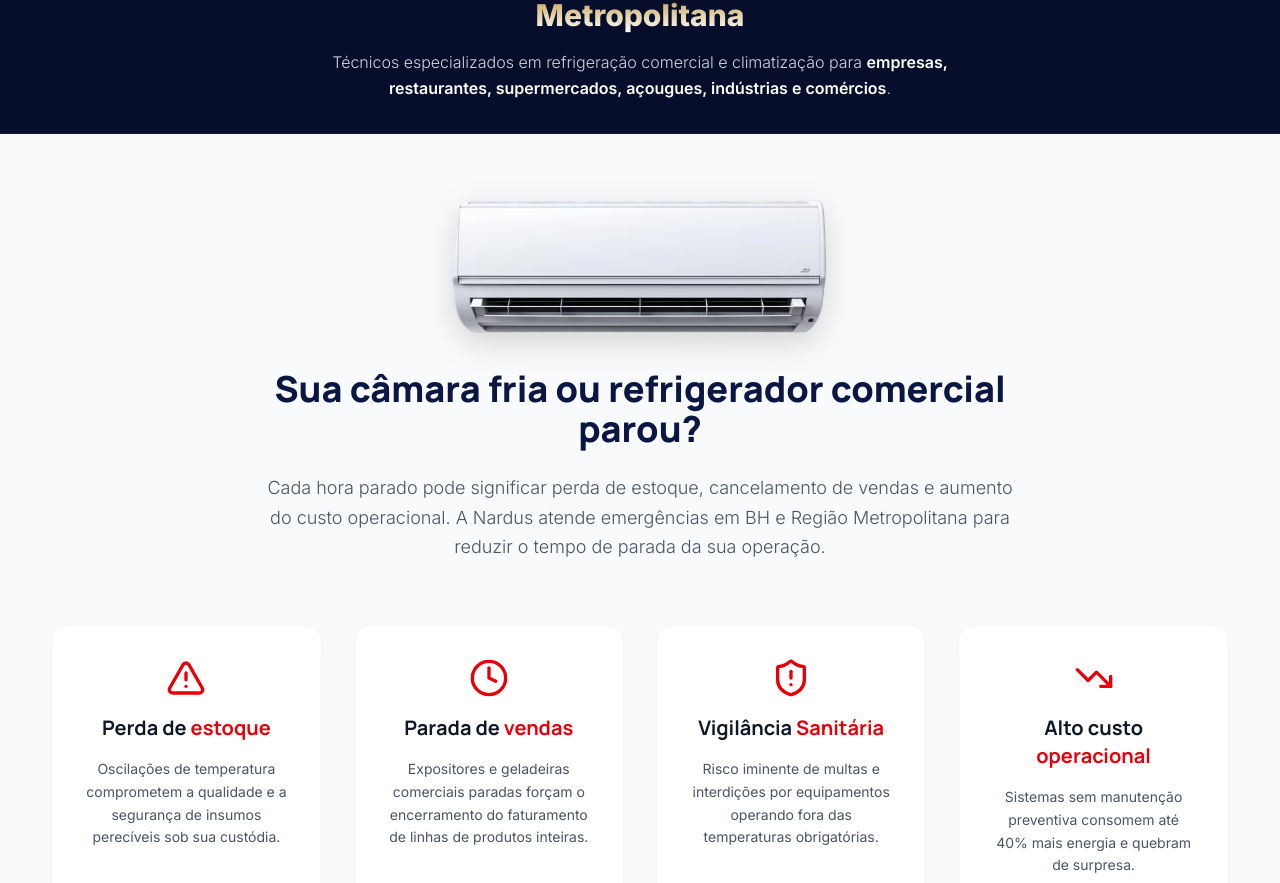
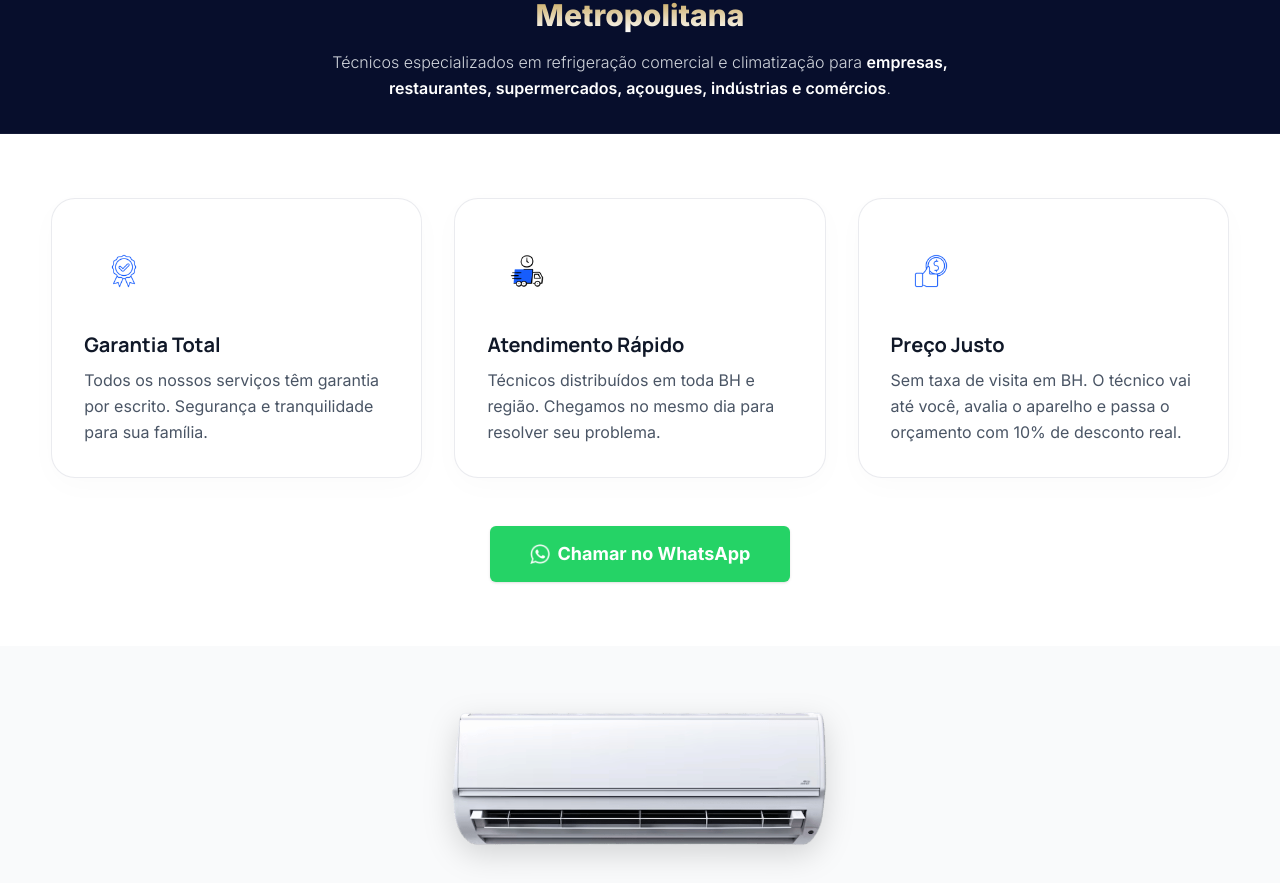
Before and after one commit to t0non/lpNardus, a Next.js app: page / in a window 1280 px wide. Shown: the part 856-1739 px from the top of the page. Built offline with nearby package versions, Linux system fonts and the light colour scheme.

Commit message:
feat: add BenefitsSection as 3rd fold after CredibilityBar

```diff
--- a/src/app/(marketing)/page.tsx
+++ b/src/app/(marketing)/page.tsx
@@ -1,5 +1,6 @@
 import { Hero } from "@/components/sections/Hero";
 import { CredibilityBar } from "@/components/sections/CredibilityBar";
+import { BenefitsSection } from "@/components/sections/BenefitsSection";
 import { PainSection } from "@/components/sections/PainSection";
 import { ServicesSection } from "@/components/sections/ServicesSection";
 import { ProcessSteps } from "@/components/sections/ProcessSteps";
@@ -13,6 +14,7 @@ export default function Home() {
     <>
       <Hero />
       <CredibilityBar />
+      <BenefitsSection />
       <PainSection />
       <ServicesSection />
       <ProcessSteps />
```
